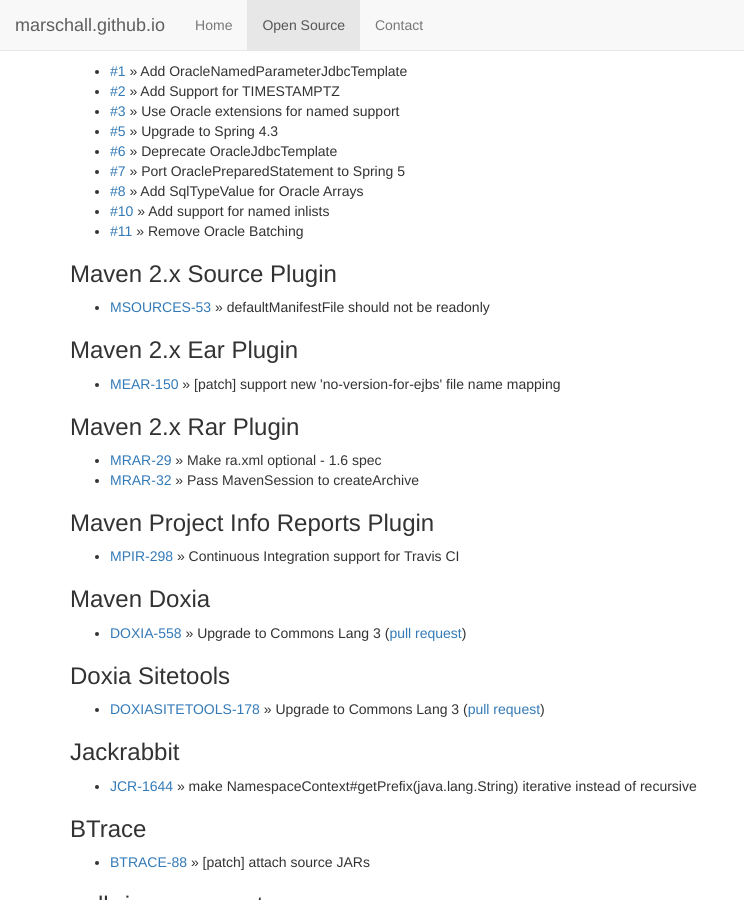
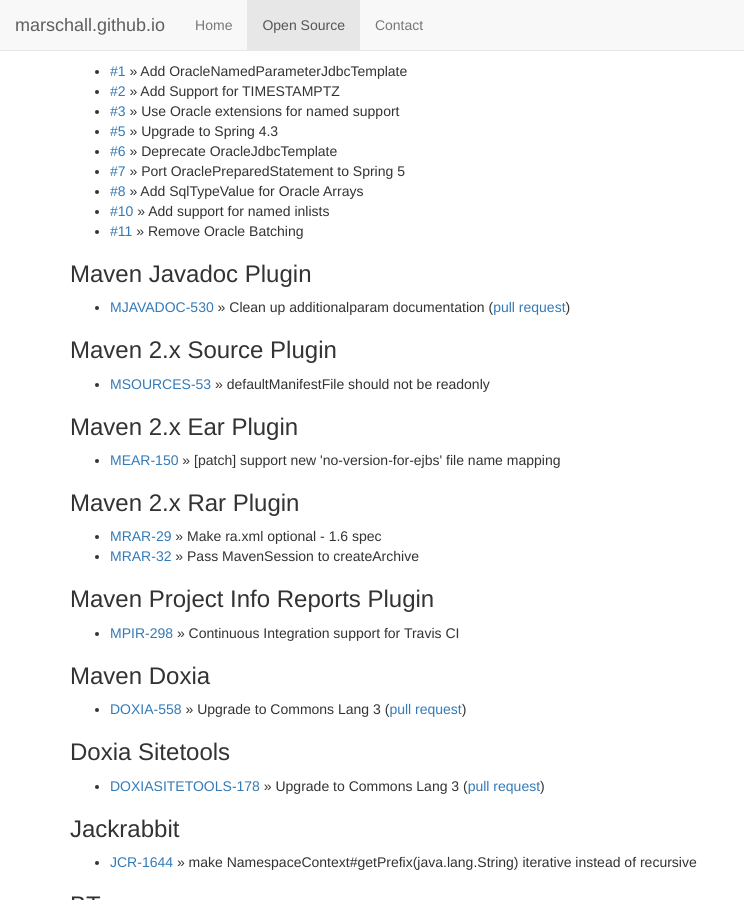
Before and after one commit to marschall/marschall.github.com, a Jekyll site: the page built from open-source.html, in a window 1280 px wide and 900 px high, scrolled down 6058 px. Shown: the whole window, without its empty margins (0-744 px from the left). Built offline with Jekyll 4.4.1, drawn with Linux system fonts in a browser that asks for light colours.

Commit message:
Add MJAVADOC-530

```diff
--- a/open-source.html
+++ b/open-source.html
@@ -372,6 +372,10 @@
   <li><a href="https://github.com/JetBrains/kotlin/pull/146">Kotlin 146</a> &raquo; Add java.util.logging annotations</li>
 </ul>
 -->
+<h3>Maven Javadoc Plugin</h3>
+<ul>
+  <li><a href="https://issues.apache.org/jira/browse/MJAVADOC-530">MJAVADOC-530</a> &raquo; Clean up additionalparam documentation (<a href="https://github.com/apache/maven-javadoc-plugin/pull/6">pull request</a>)</li>
+</ul>
 <h3>Maven 2.x Source Plugin</h3>
 <ul>
   <li><a href="https://issues.apache.org/jira/browse/MSOURCES-53">MSOURCES-53</a> &raquo; defaultManifestFile should not be readonly</li>
```
